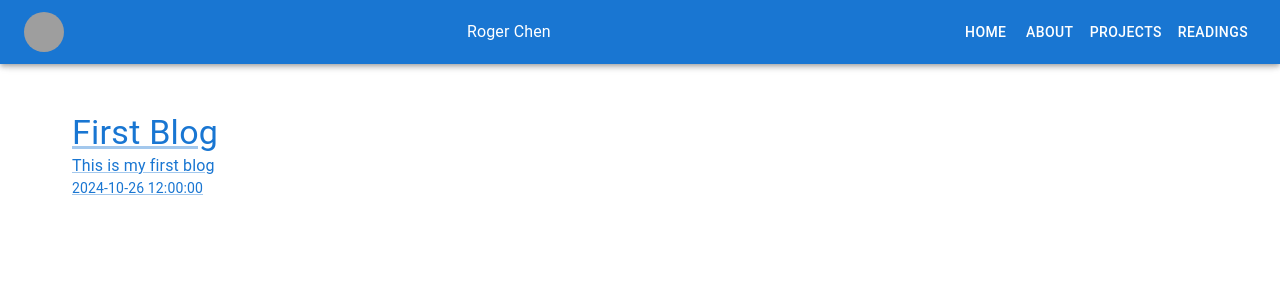
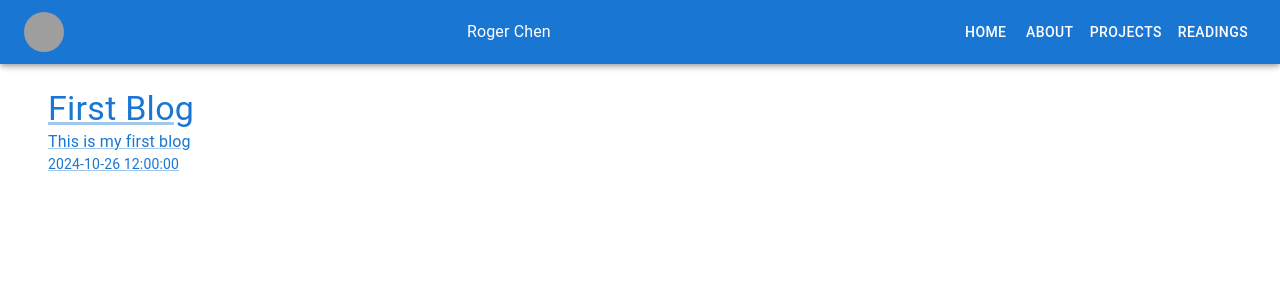
Before and after one commit to roger-mengqiu-chen/blog, a Next.js app: page / in a window 1280 px wide. Shown: the top 300 px of the page. Built offline with nearby package versions, Linux system fonts and the light colour scheme; grey boxes are pictures that could not be loaded.

Commit message:
remove space around main

```diff
--- a/src/components/home/home.tsx
+++ b/src/components/home/home.tsx
@@ -6,7 +6,7 @@ const Main = () => {
 	const postMetaData = getPostMetadata('src/blogs');
 
 	return (
-		<Box sx={{ flexGrow: 1, p: 3}}>
+		<Box>
 			<Toolbar />
 			{postMetaData.map((post: PostMetadata) => {
 				return (
```
